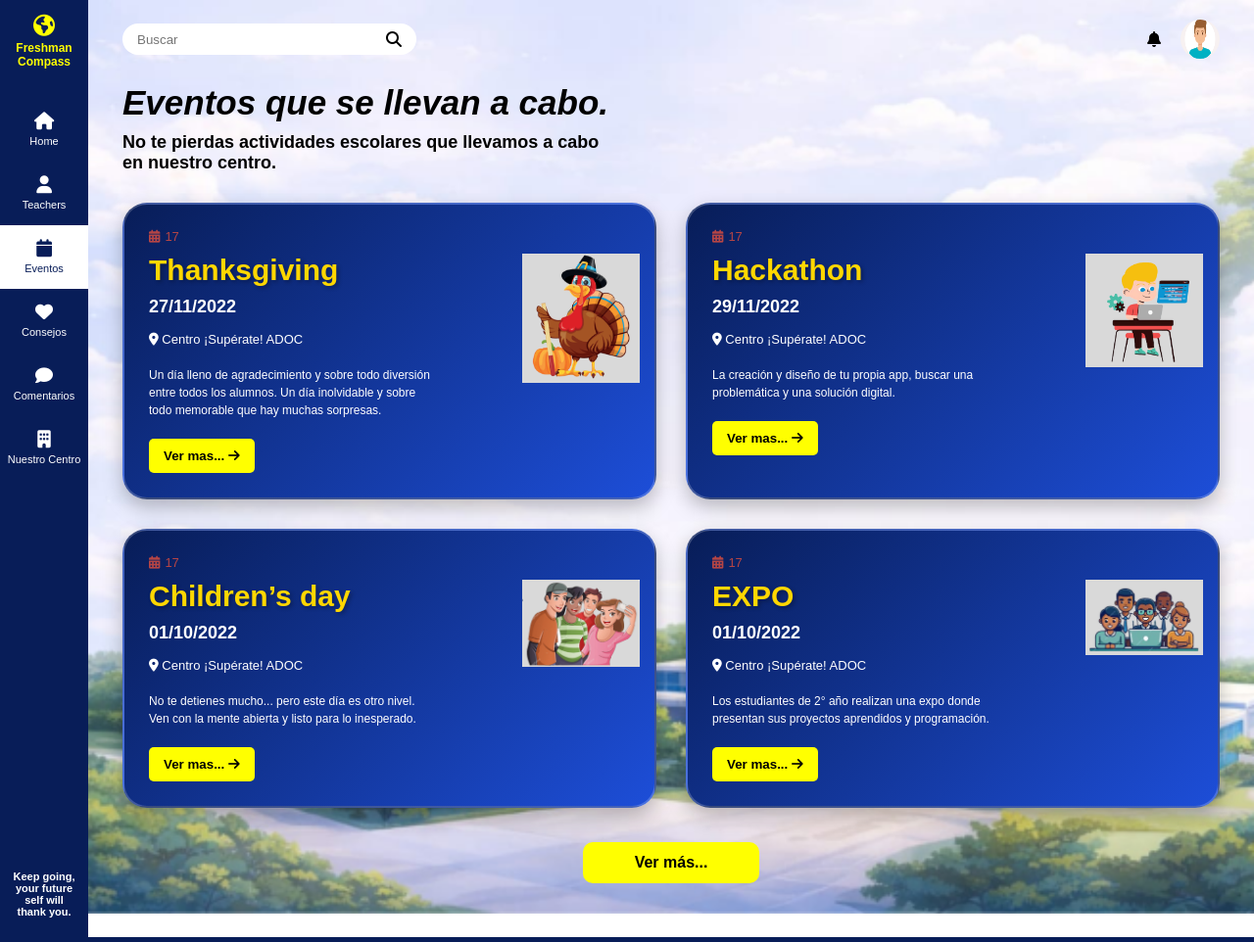
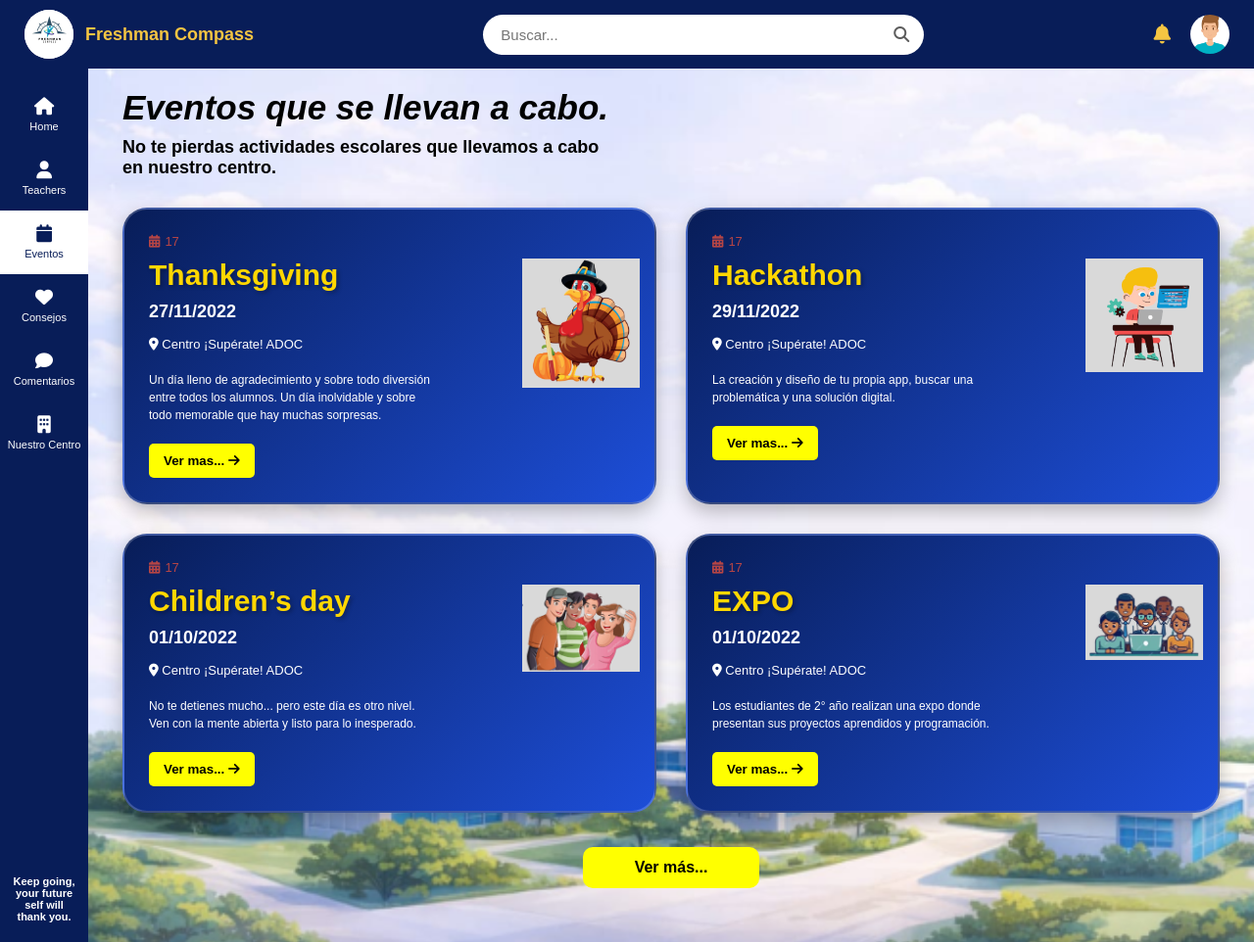
Before and after one commit to FreshmanCompass26/FreshmanCompass26, a PHP site: page /Eventos-page/index.html in a window 1280 px wide. Shown: the whole page at 98% size. Run offline with PHP 8.4, Linux system fonts and the light colour scheme.

Commit message:
otroavance

```diff
--- a/Eventos-page/index.html
+++ b/Eventos-page/index.html
@@ -14,6 +14,28 @@ href="https://cdnjs.cloudflare.com/ajax/libs/font-awesome/6.5.1/css/all.min.css"
 </head>
 
 <body>
+
+
+    <header class="navbar">
+
+    <div class="logo-navbar">
+        <img src="img/image.png" alt="Logo">
+        <h2>Freshman Compass</h2>
+    </div>
+
+    <div class="search-navbar">
+        <input type="text" placeholder="Buscar...">
+        <i class="fa-solid fa-magnifying-glass"></i>
+    </div>
+
+    <div class="navbar-icons">
+        <i class="fa-solid fa-bell"></i>
+        <img src="img/Perfil.png" alt="Perfil">
+    </div>
+
+</header>
+
+
   <div class="fixed top-0 left-0 w-full h-[70px] bg-[#081d58] flex items-center justify-between px-6 shadow-lg z-50"></div>
 
 <div class="container">
@@ -23,11 +45,6 @@ href="https://cdnjs.cloudflare.com/ajax/libs/font-awesome/6.5.1/css/all.min.css"
     <!-- SIDEBAR -->
 
     <div class="sidebar">
-
-        <div class="logo">
-            <i class="fa-solid fa-earth-americas"></i>
-            <span>Freshman Compass</span>
-        </div>
 
         <ul>
 
@@ -73,22 +90,7 @@ href="https://cdnjs.cloudflare.com/ajax/libs/font-awesome/6.5.1/css/all.min.css"
 
     <div class="main-content">
 
-        <!-- TOP BAR -->
 
-        <div class="top-bar">
-
-            <div class="search-box">
-                <input type="text" placeholder="Buscar">
-                <i class="fa-solid fa-magnifying-glass"></i>
-            </div>
-
-            <div class="top-icons">
-                <i class="fa-solid fa-bell"></i>
-
-                <img src="img/Perfil.png" alt="">
-            </div>
-
-        </div>
 
         <!-- TITULO -->
 
@@ -166,11 +168,12 @@ href="https://cdnjs.cloudflare.com/ajax/libs/font-awesome/6.5.1/css/all.min.css"
                     buscar una problemática y una solución digital.
                 </small>
 
+                <a href="https://www.instagram.com/reels/DE583Fsy5Mq/">
                 <button>
                     Ver mas...
                     <i class="fa-solid fa-arrow-right"></i>
                 </button>
-
+                </a>
             </div>
 
             <!-- CARD 3 -->
--- a/Eventos-page/maseventos.html
+++ b/Eventos-page/mas-eventos.html
@@ -1,8 +1,13 @@
 <!DOCTYPE html>
 <html lang="en">
 </body>
+
+
 </html>
 
+<a href="index.html" class="btn-volver">
+    <i class="fa-solid fa-arrow-left"></i> Volver
+</a>
 
 <head>
     <meta charset="UTF-8">
--- a/Eventos-page/style.css
+++ b/Eventos-page/style.css
@@ -12,17 +12,20 @@ body{
     background-size: cover;
     background-position: center;
     background-repeat: no-repeat;
-    height: 100vh;
     margin: 0;
     background-size:cover;
     background-position:center;
-    min-height:100vh;
+
 }
 
 /* CONTENEDOR */
 
 .container{
     display:flex;
+}
+
+.container{
+    margin-top: 70px;
 }
 
 /* SIDEBAR */
@@ -298,3 +301,105 @@ body{
 .event-btn:hover{
     transform:scale(1.08)
 }
+
+/* NAVBAR */
+
+.navbar{
+    position: fixed;
+    top: 0;
+    left: 0;
+    width: 100%;
+    height: 70px;
+    background: #081d58;
+    display: flex;
+    justify-content: space-between;
+    align-items: center;
+    padding: 0 25px;
+    box-sizing: border-box;
+    z-index: 1000;
+}
+
+.logo-navbar{
+    display: flex;
+    align-items: center;
+    gap: 12px;
+}
+
+.logo-navbar img{
+    width: 50px;
+    height: 50px;
+    border-radius: 50%;
+    background: white;
+}
+
+.logo-navbar h2{
+    color: #f5c542;
+    font-size: 18px;
+    font-weight: bold;
+}
+
+.search-navbar{
+    position: relative;
+    width: 450px;
+}
+
+.search-navbar input{
+    width: 100%;
+    padding: 12px 45px 12px 18px;
+    border: none;
+    border-radius: 25px;
+    outline: none;
+    font-size: 15px;
+}
+
+.search-navbar i{
+    position: absolute;
+    right: 15px;
+    top: 50%;
+    transform: translateY(-50%);
+    color: #5c5c5c;
+}
+
+.navbar-icons{
+    display: flex;
+    align-items: center;
+    gap: 20px;
+}
+
+.navbar-icons i{
+    color: #f5c542;
+    font-size: 20px;
+    cursor: pointer;
+}
+
+.navbar-icons img{
+    width: 40px;
+    height: 40px;
+    border-radius: 50%;
+    object-fit: cover;
+}
+
+.volver-card{
+    background:white;
+    padding:15px;
+    border-radius:15px;
+    margin:20px;
+    width:fit-content;
+}
+.btn-volver{
+    display: inline-flex;
+    align-items: center;
+    gap: 8px;
+    background: #ffd700;
+    color: #081d58;
+    text-decoration: none;
+    padding: 12px 20px;
+    border-radius: 10px;
+    font-weight: bold;
+    margin: 20px;
+    transition: 0.3s;
+}
+
+.btn-volver:hover{
+    transform: translateX(-5px);
+}
```
Also changed, not shown: Eventos-page/img/image.png (added).
